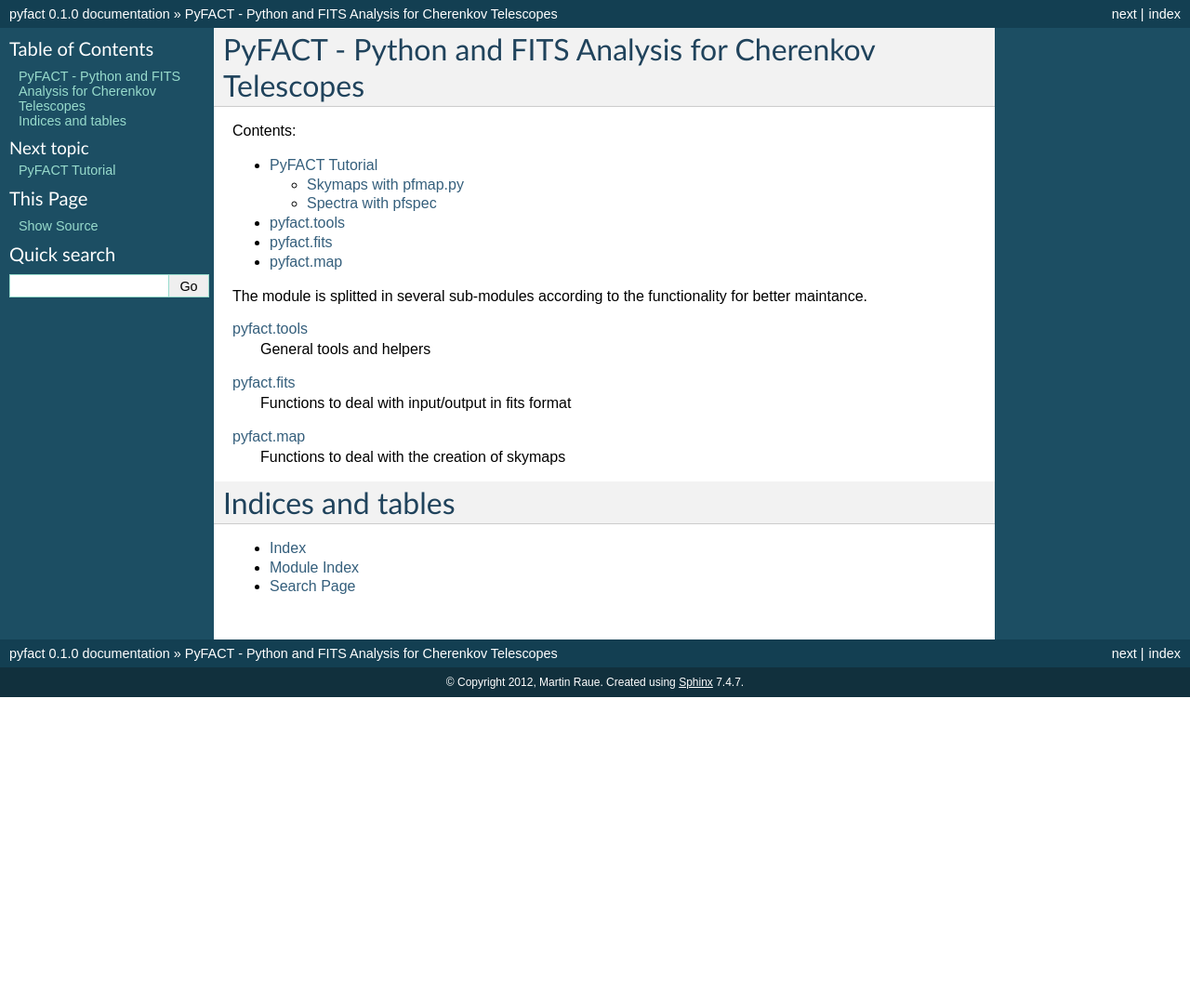
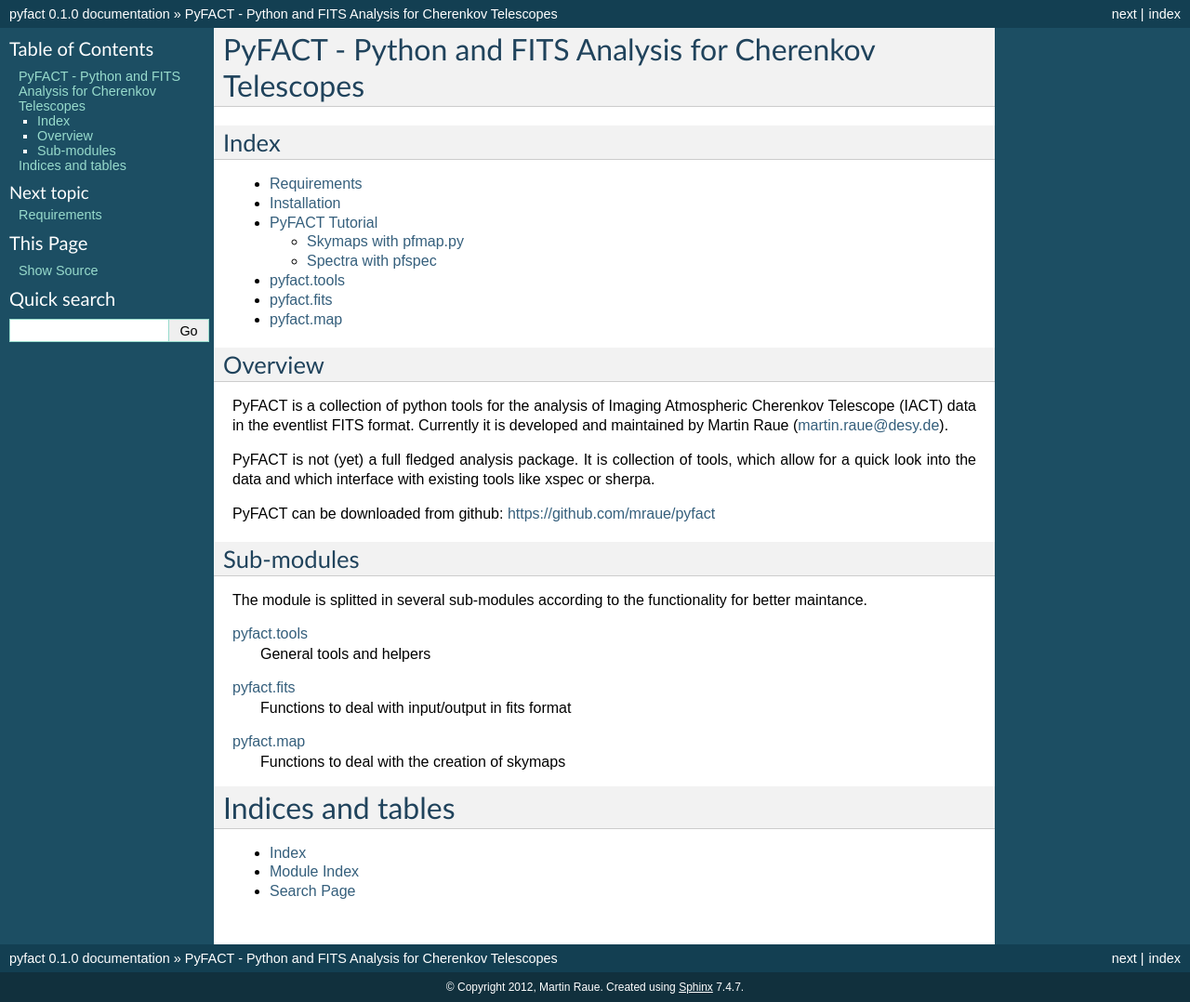
Before and after one commit to mraue/pyfact, a Sphinx documentation site: the page built from docs/index.rst, in a window 1280 px wide. Shown: the whole page at 93% size. Built offline with Sphinx 7.4.7, drawn with Linux system fonts in a browser that asks for light colours; formulas are drawn with MathJax 3; before the commit the page ends 900 px from its top, so only the background shows below that.

Commit message:
Extended documentation

```diff
--- a/docs/index.rst
+++ b/docs/index.rst
@@ -4,17 +4,33 @@
    contain the root `toctree` directive.
 
 PyFACT - Python and FITS Analysis for Cherenkov Telescopes
-========================================
+============================================================
 
-Contents:
+Index
+--------------
 
 .. toctree::
    :maxdepth: 2
 
+   requirements
+   installation
    tutorial
    tools
    fits
    map
+
+
+Overview
+----------------
+
+PyFACT is a collection of python tools for the analysis of Imaging Atmospheric Cherenkov Telescope (IACT) data in the eventlist FITS format. Currently it is developed and maintained by Martin Raue (martin.raue@desy.de).
+
+PyFACT is not (yet) a full fledged analysis package. It is collection of tools, which allow for a quick look into the data and which interface with existing tools like xspec or sherpa.
+
+PyFACT can be downloaded from github: https://github.com/mraue/pyfact
+
+Sub-modules
+-----------------
 
 The module is splitted in several sub-modules according to the functionality for better maintance.
 
--- a/docs/tutorial.rst
+++ b/docs/tutorial.rst
@@ -1,3 +1,7 @@
+
+.. toctree::
+   :maxdepth: 2
+
 ===========================
 PyFACT Tutorial
 ===========================
```
Also changed, not shown: docs/installation.rst (added, +27 -0 lines), docs/requirements.rst (added, +23 -0 lines).
